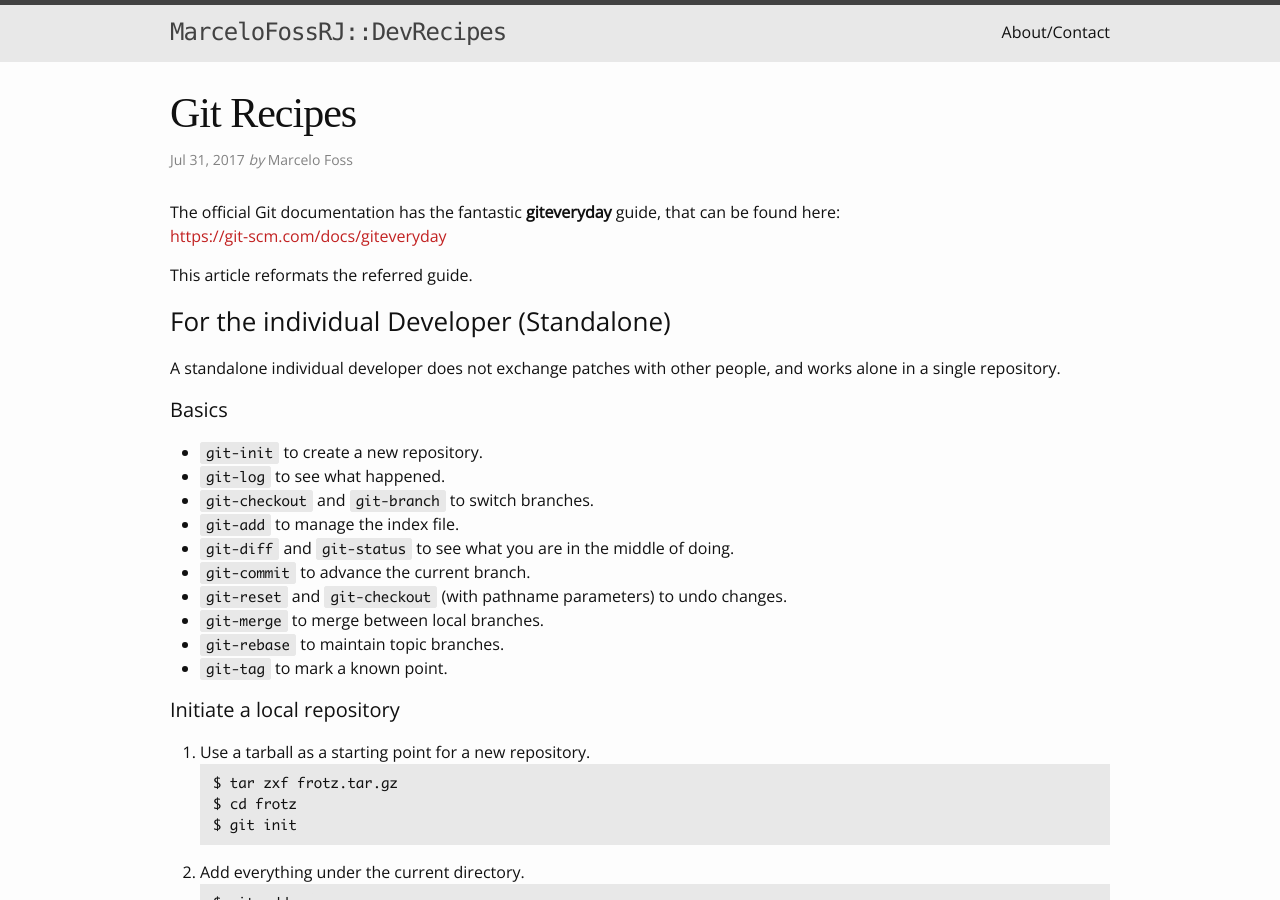
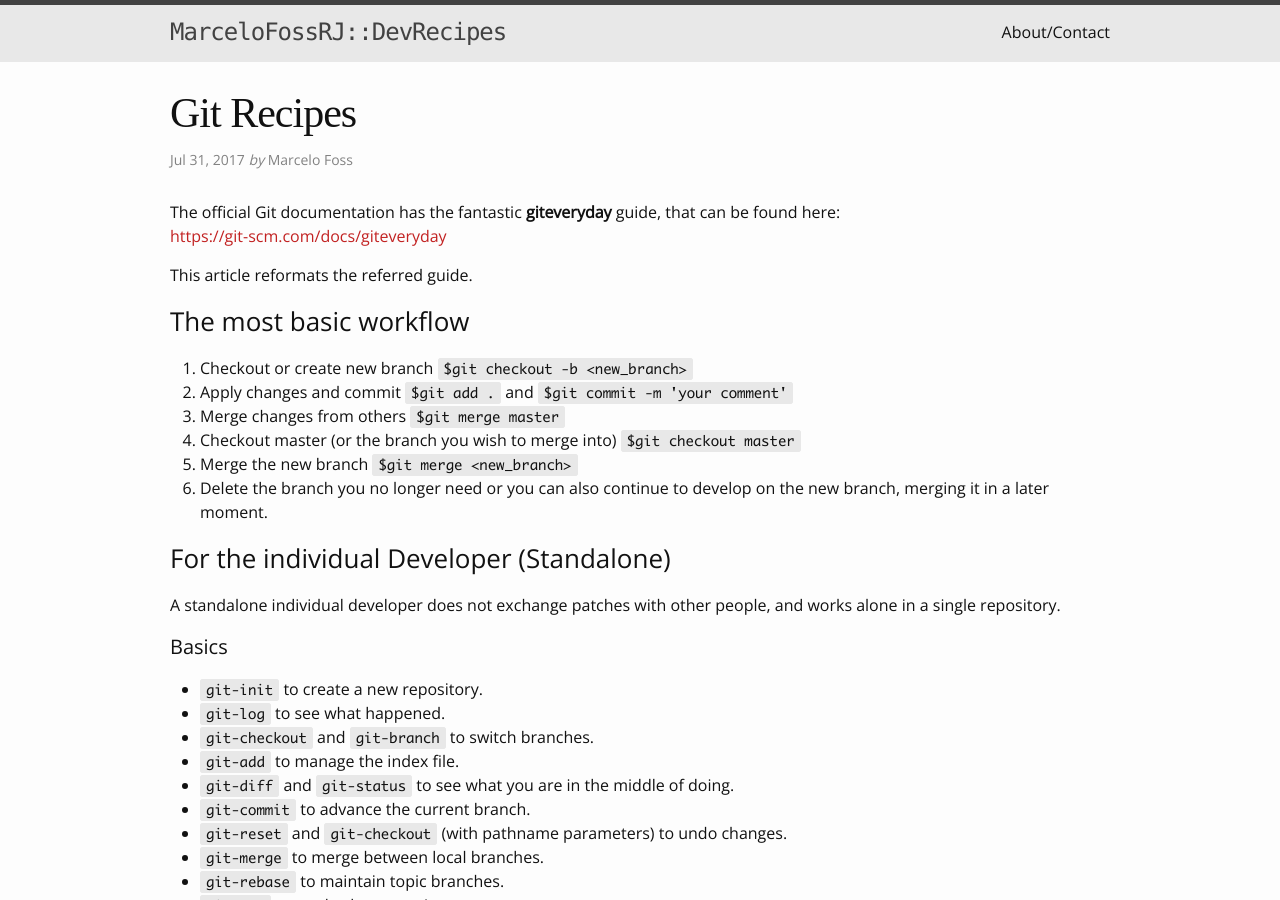
Before and after one commit to MarceloFossRJ/MarceloFossRJ.github.io, a Jekyll site: the page built from _posts/2017-07-31-git-recipe.md, in a window 1280 px wide and 900 px high. Built offline with Jekyll 4.4.1, drawn with Linux system fonts in a browser that asks for light colours; some web fonts are replaced.

Commit message:
git_recipes final

````diff
--- a/_posts/2017-07-31-git-recipe.md
+++ b/_posts/2017-07-31-git-recipe.md
@@ -10,6 +10,20 @@ The official Git documentation has the fantastic **giteveryday** guide, that can
 [https://git-scm.com/docs/giteveryday](https://git-scm.com/docs/giteveryday)
 
 This article reformats the referred guide.
+
+### The most basic workflow
+1. Checkout or create new branch
+```$git checkout -b <new_branch>```
+2. Apply changes and commit
+```$git add .``` and ```$git commit -m 'your comment'```
+4. Merge changes from others
+```$git merge master```
+5. Checkout master (or the branch you wish to merge into)
+```$git checkout master```
+6. Merge the new branch
+```$git merge <new_branch>```
+7. Delete the branch you no longer need or you can also continue to develop on the new branch, merging it in a later moment.
+
 
 ### For the individual Developer (Standalone)
 A standalone individual developer does not exchange patches with other people, and works alone in a single repository.
````
